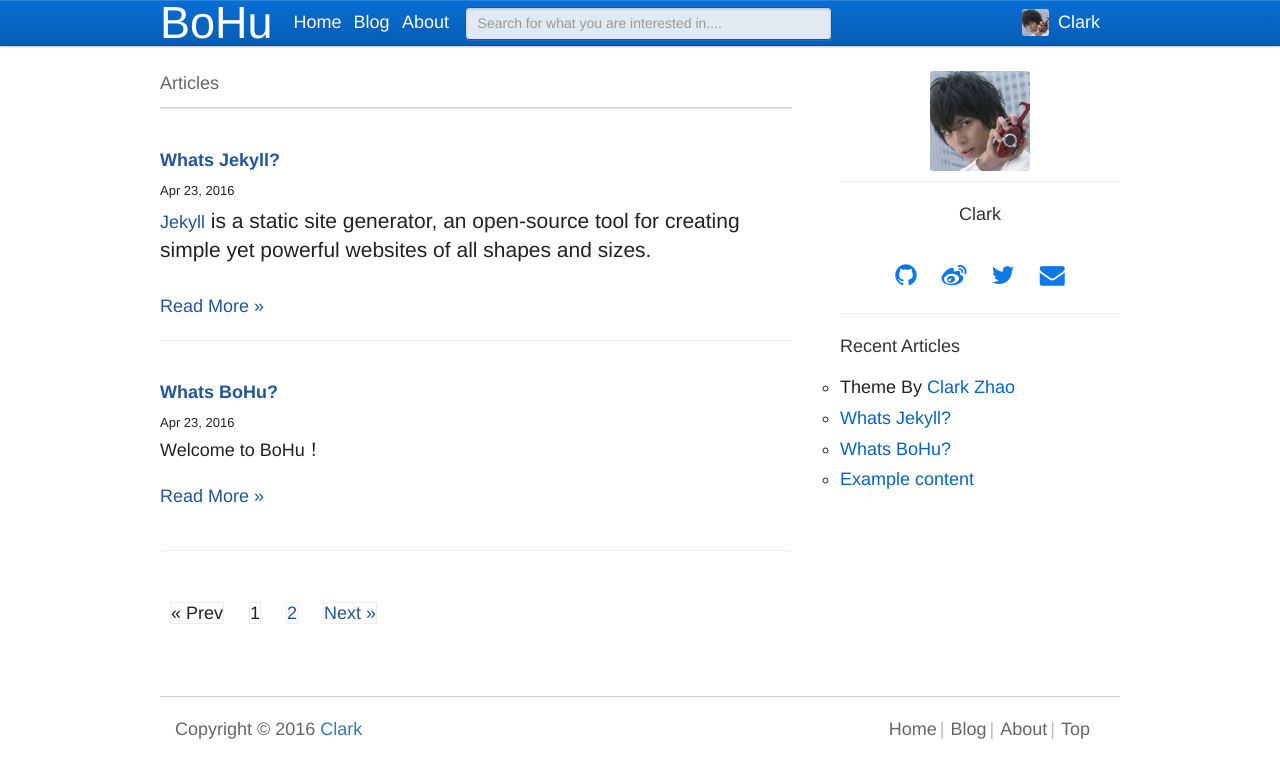
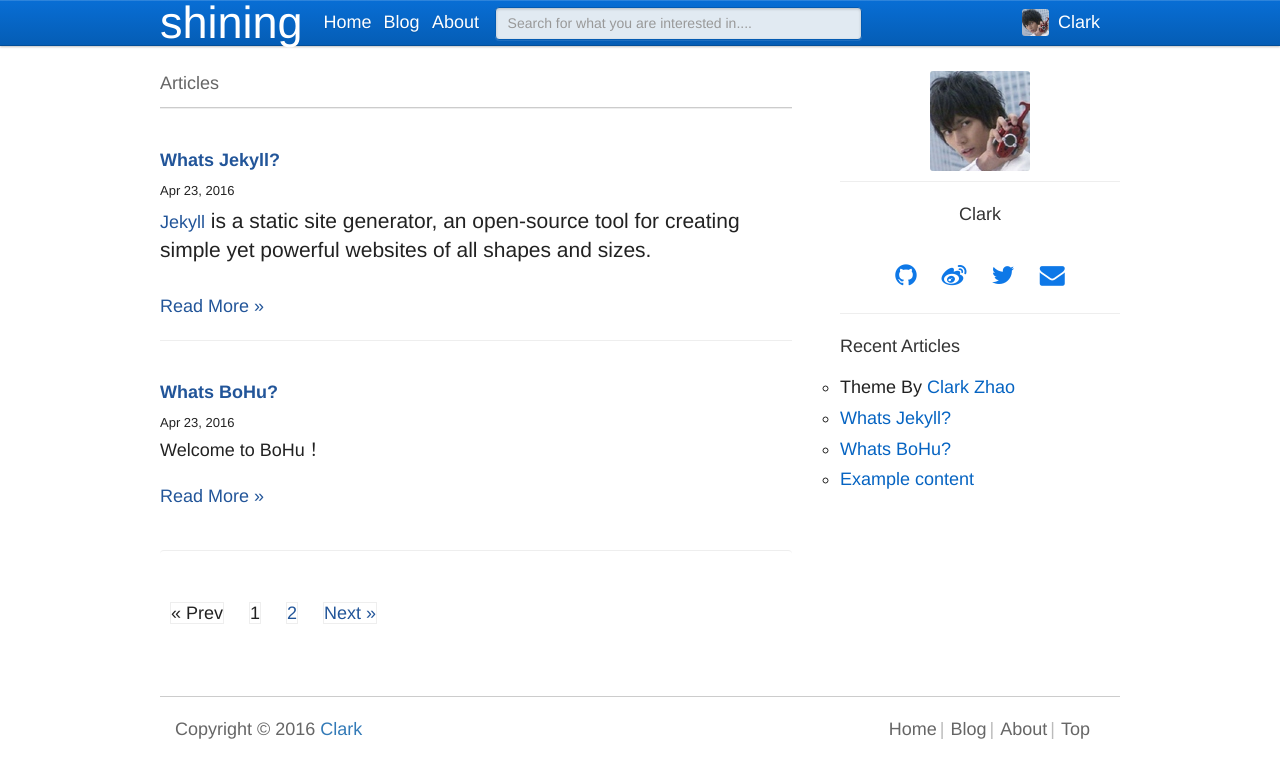
Before and after one commit to magic5650/blog, a Jekyll site: the page built from index.html, in a window 1280 px wide. Shown: the top 778 px of the page. Built offline with Jekyll 4.4.1, drawn with Linux system fonts in a browser that asks for light colours; the list of posts is cut into pages by our own code.

Commit message:
yml pages commit

```diff
--- a/_config.yml
+++ b/_config.yml
@@ -1,5 +1,5 @@
 # Site settings
-title: BoHu
+title: shining
 url: "http://zhaoyuxiang.cn/blog"    # the protocol and hostname of your site, eg. `http://zhaoyuxiang.cn/blog`
 baseurl: "" # the prefix of your site uri, eg. `/bohu-jekyll-theme` or just one slash `/`
 #timezone: Asia/Shanghai
```
Also changed, not shown: 1 other file.
